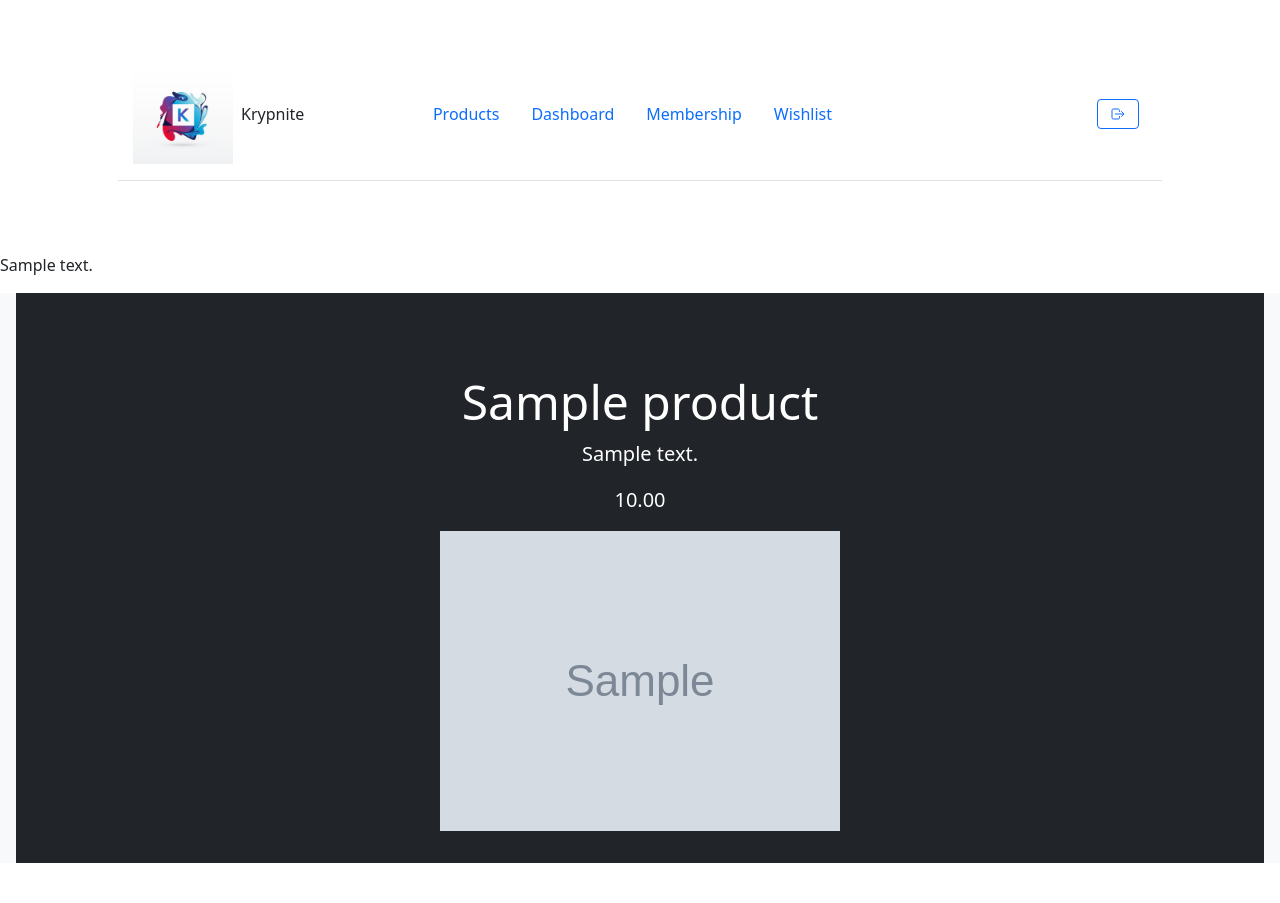
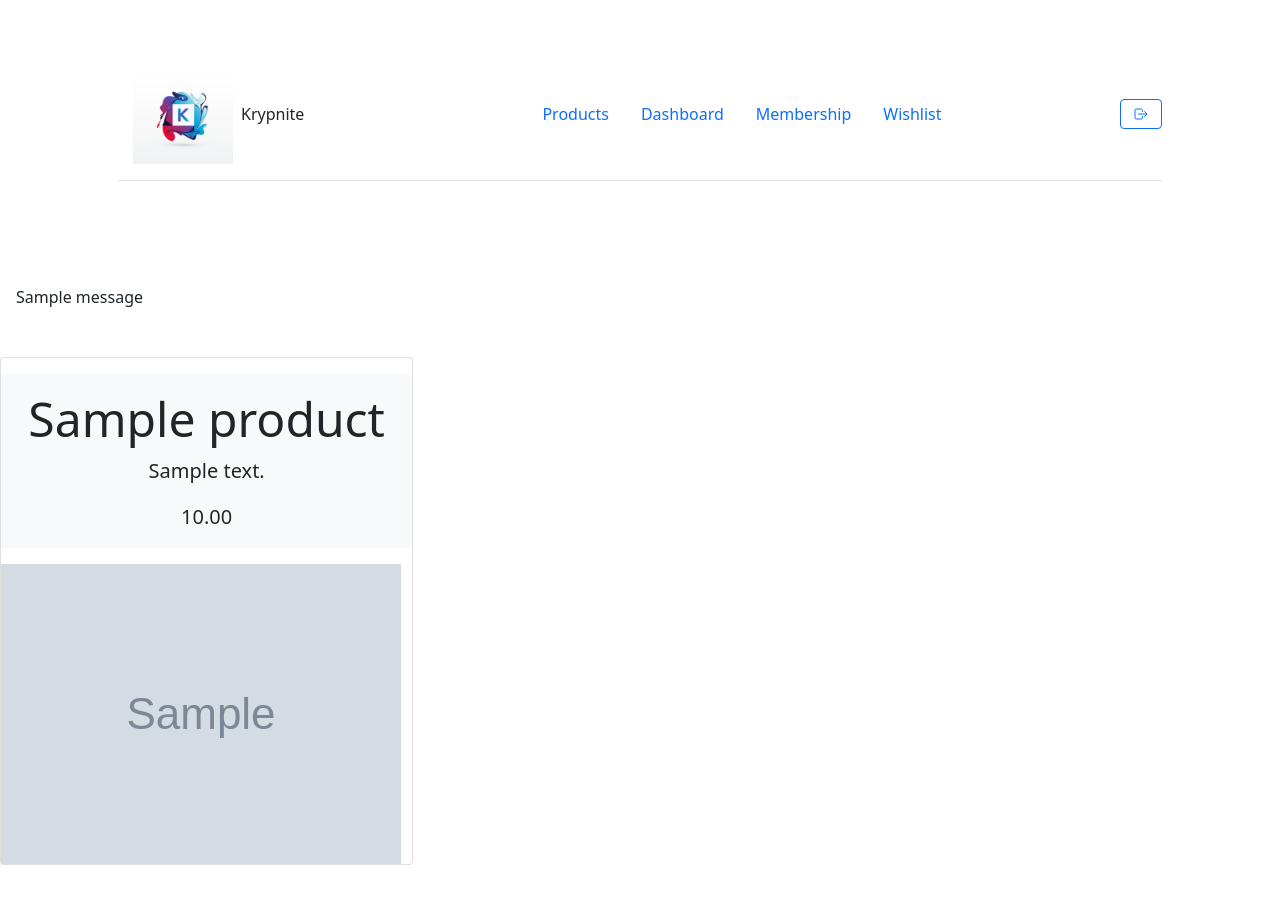
Before and after one commit to UdrescuVlad/krypnite_, a Django app: template krypniteweb/templates/view_products.html in a window 1280 px wide. After the commit the page ends 865 px from the top, so only its background shows below. Run offline with Django 3.2, Linux system fonts and the light colour scheme; tables that the repository leaves empty hold one stand-in row (values such as "Sample post"); the template is opened without the code that fills it: values that come from a table or form of the project are taken from there, most other values are stand-ins (such as "Sample title", 1, 10 or a date in 2020); grey boxes marked "Sample" are stand-in pictures; one stand-in notice (Sample message) is shown; some libraries are stand-ins or nearby versions.

Commit message:
more products are shown in rows and columnsand message error appear with red card box

```diff
--- a/krypniteweb/templates/base.html
+++ b/krypniteweb/templates/base.html
@@ -18,6 +18,29 @@
         <link rel="icon" href="../static/8744.jpg">
         <meta name="theme-color" content="#7952b3">
         <style>
+            .message {
+              border-radius: 10px;
+              box-shadow: 3px 3px 4px 0px rgba(50, 50, 50, 0.75);
+              color: white;
+              margin-bottom: 20px;
+              margin-left: auto;
+              margin-right: auto;
+              padding-bottom: 5px;
+              padding-top: 5px;
+              text-align: center;
+              width: 80%;
+            }
+
+            /*
+            * Give the various message types the correct colors
+            */
+            .message.success {
+              background-color: green;
+            }
+
+            .message.error {
+              background-color: red;
+            }
             .card:hover {
               border-color: red;
             }
@@ -75,6 +98,14 @@
             .dropdown-toggle {
               outline: 0;
             }
+            .card-columns {
+              @include media-breakpoint-only(lg) {
+                column-count: 5;
+              }
+              @include media-breakpoint-only(xl) {
+                column-count: 5;
+              }
+            }
           </style>
           <link href="headers.css" rel="stylesheet">
     </head>
@@ -82,8 +113,9 @@
       {% include 'navbar.html' %}
       {% block content %}
       {% endblock %}
-        <br>
-
+      <script>
+        setTimeout(function() { $('.message').fadeIn('fast').fadeOut('slow');},3000);
+      </script>
       <script src="https://code.jquery.com/jquery-3.5.1.slim.min.js" integrity="sha384-DfXdz2htPH0lsSSs5nCTpuj/zy4C+OGpamoFVy38MVBnE+IbbVYUew+OrCXaRkfj" crossorigin="anonymous"></script>
       <script src="https://cdn.jsdelivr.net/npm/popper.js@1.16.0/dist/umd/popper.min.js" integrity="sha384-Q6E9RHvbIyZFJoft+2mJbHaEWldlvI9IOYy5n3zV9zzTtmI3UksdQRVvoxMfooAo" crossorigin="anonymous"></script>
       <script src="https://stackpath.bootstrapcdn.com/bootstrap/4.5.0/js/bootstrap.min.js" integrity="sha384-OgVRvuATP1z7JjHLkuOU7Xw704+h835Lr+6QL9UvYjZE3Ipu6Tp75j7Bh/kR0JKI" crossorigin="anonymous"></script>
--- a/krypniteweb/templates/navbar.html
+++ b/krypniteweb/templates/navbar.html
@@ -53,13 +53,9 @@
           <li><a href="{% url 'wishlist' %}" class="nav-link">Wishlist</a></li>
 
         </ul>
-
-        <div class="col-md-3 text-end">
-          <button type="button" class="btn btn-outline-primary me-2" onclick="relocate_to_login_page()">
-            <ion-icon name="log-out-outline">Logout</ion-icon>
-          </button>
-
-        </div>
+        <button type="button" class="btn btn-outline-primary" onclick="relocate_to_login_page()">
+          <ion-icon name="log-out-outline">Logout</ion-icon>
+        </button>
 
       <script>
         function relocate_to_login_page()
--- a/krypniteweb/templates/view_products.html
+++ b/krypniteweb/templates/view_products.html
@@ -1,18 +1,28 @@
 {% extends 'base.html' %}
-
 {% block content %}
-    {% for product in products %}
-    <span>{{context}}</span>
-    <!-- d-md-flex flex-md-equal w-100 my-md-3 ps-md-3 -->
-    <div class = "position-relative overflow-hidden w-100 my-md-3 ps-md-3 text-center bg-light">
-        <div class="bg-dark me-md-3 pt-3 px-3 pt-md-5 px-md-5 text-center text-white overflow-hidden">
-            <div class="my-3 p-3">
-                <h2 class="display-5">{{ product.product_name }}</h2>
-                <p class="lead">{{ product.description }}</p>
-                <p class="lead">{{ product.price }}</p>
-                <img src="{{ product.product_photo.url }}" alt="image">
+    <div class="my-3 p-3">
+        {% if messages %}
+        <div class="messages">
+            {% for message in messages %}
+                <p{% if message.tags %} class="{{ message.tags }}"{% endif %}>{{ message }}</p>
+            {% endfor %}
+        </div>
+        {% endif %}
+    </div>
+        <div class="card-columns">
+            {% for product in products %}
+            <div class="card">
+                <div class="card-body position-relative overflow-hidden my-md-3 text-center bg-light">
+                            <h2 class="card-title display-5">{{ product.product_name }}</h2>
+                            <p class="card-text lead">{{ product.description }}</p>
+                            <p class="card-text lead">{{ product.price }}</p>
+                            <!-- <img style='height: 100%; width: 100%; object-fit: contain' src="{{ product.product_photo.url }}" alt="image"> -->
+                </div>
+                <img class="card-image-bottom" style='height: auto; max-width: 100%; object-fit: contain ' src="{{ product.product_photo.url }}" alt="image">
             </div>
+            {% endfor %}
         </div>
-    </div>
-    {% endfor %}
+    <script>
+        setTimeout(function() { $('.message').fadeIn('fast').fadeOut('slow');},3000);
+    </script>
 {% endblock %}
```
Also changed, not shown: krypniteweb/templates/get_wishlist.html (+1 -7 lines), krypniteweb/templates/login.html (+40 -4 lines), krypniteweb/views.py (+12 -10 lines), media/images/2022-ram-1500-backcountry-edition_100799116_h_mrQjijK.jpeg (added), media/images/mustang_1_O4ukYzM.jpeg (added), media/images/mustang_2_rapkHrQ.jpeg (added). Lines whose indentation alone changed are shown as unchanged.
